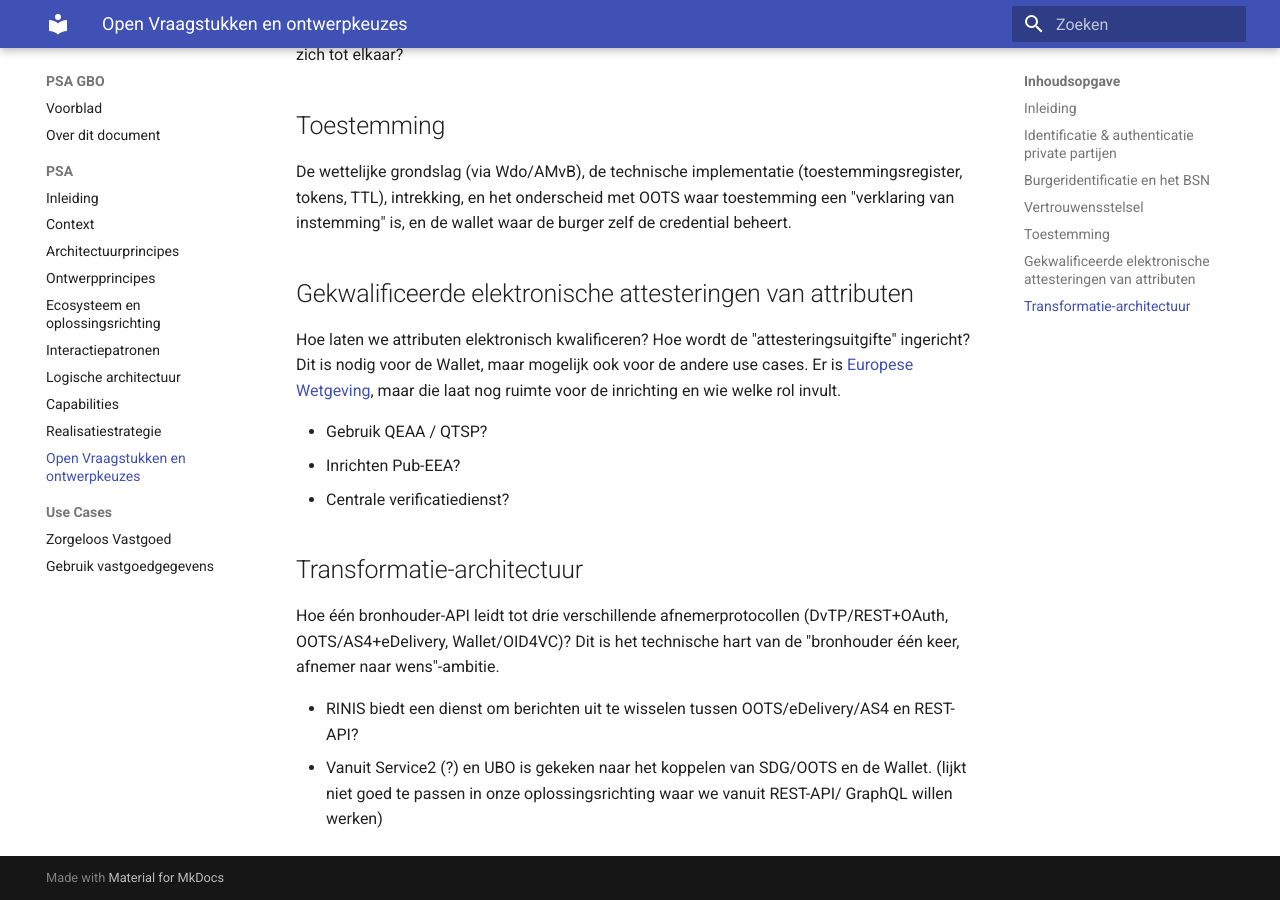
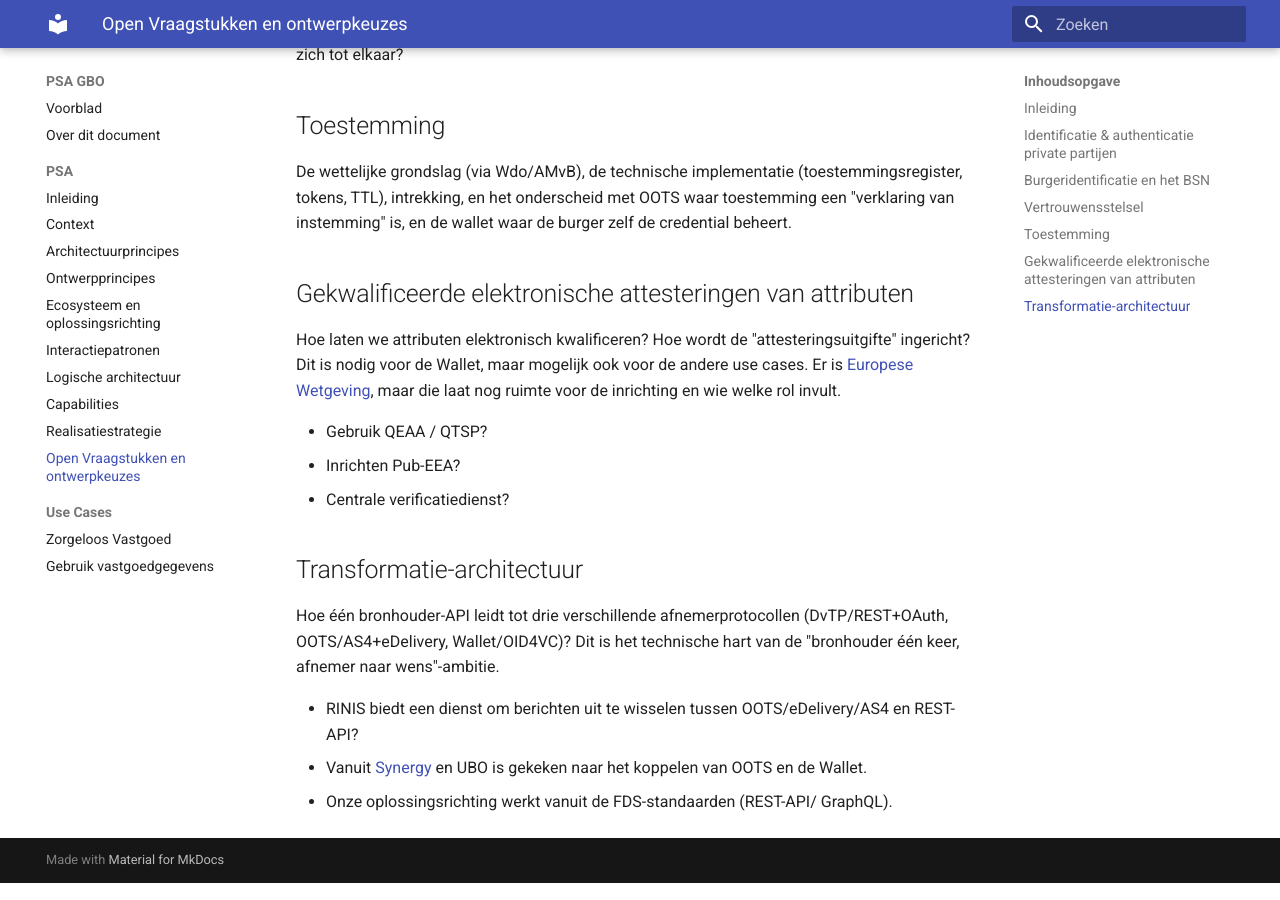
Before and after one commit to ICTU/GBO, an MkDocs documentation site: the page built from docs/psa/vraagstukken.md, in a window 1280 px wide and 900 px high, scrolled down 810 px. Built offline with MkDocs 1.6.1 and Material for MkDocs 9.7.7, drawn with Linux system fonts in a browser that asks for light colours.

Commit message:
vraagstukken

```diff
--- a/docs/psa/vraagstukken.md
+++ b/docs/psa/vraagstukken.md
@@ -42,4 +42,5 @@ Dit is nodig voor de Wallet, maar mogelijk ook voor de andere use cases. Er is [
 Hoe één bronhouder-API leidt tot drie verschillende afnemerprotocollen (DvTP/REST+OAuth, OOTS/AS4+eDelivery, Wallet/OID4VC)? Dit is het technische hart van de "bronhouder één keer, afnemer naar wens"-ambitie.
 
 - RINIS biedt een dienst om berichten uit te wisselen tussen OOTS/eDelivery/AS4 en REST-API?
-- Vanuit Service2 (?) en UBO is gekeken naar het koppelen van SDG/OOTS en de Wallet. (lijkt niet goed te passen in onze oplossingsrichting waar we vanuit REST-API/ GraphQL willen werken)
+- Vanuit [Synergy](https://ec.europa.eu/digital-building-blocks/sites/spaces/OOTS/pages/930450665/Two+systems+one+vision) en UBO is gekeken naar het koppelen van OOTS en de Wallet.
+- Onze oplossingsrichting werkt vanuit de FDS-standaarden (REST-API/ GraphQL).
```
Also changed, not shown: 1 other file.
